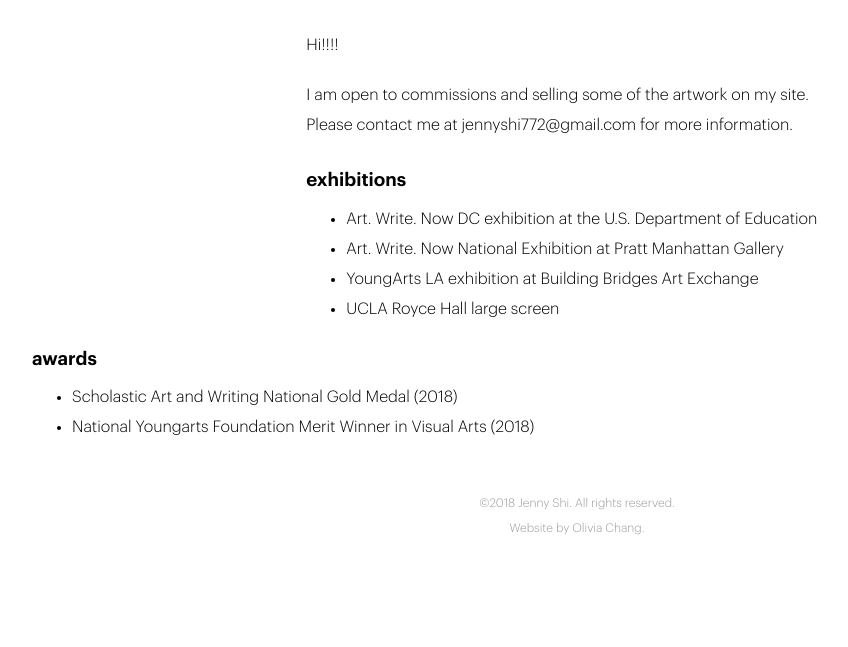
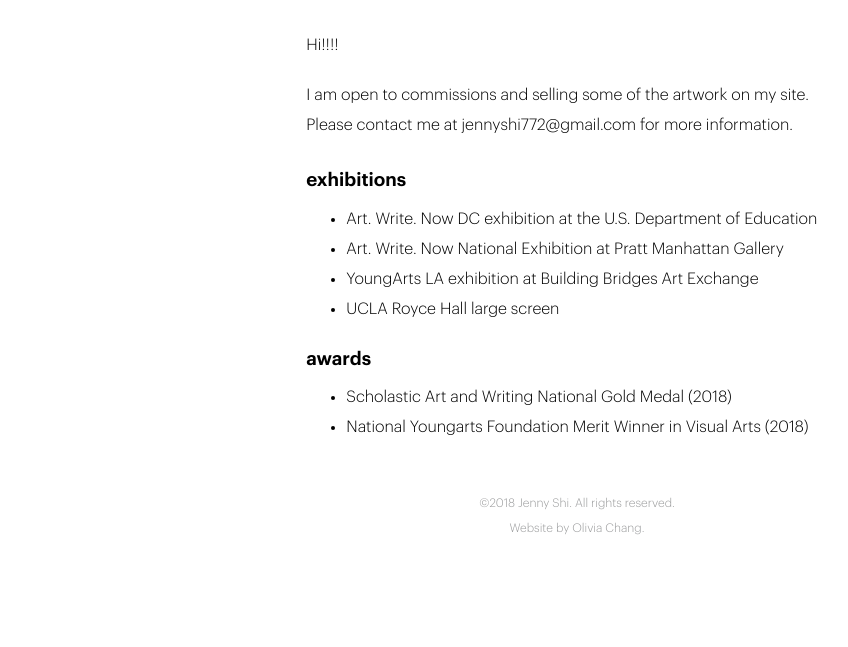
Before and after one commit to oliviachang29/jenny, a Jekyll site: the page built from about.markdown, in a window 1280 px wide. Shown: the part 685-1332 px from the top of the page, without its empty margins (63-911 px from the left). Built offline with Jekyll 4.4.1, drawn with Linux system fonts in a browser that asks for light colours; nearby versions of some CDN libraries.

Commit message:
Updated About

```diff
--- a/about.markdown
+++ b/about.markdown
@@ -19,6 +19,7 @@ layout: static
 		<li>UCLA Royce Hall large screen</li>
 	</ul>
 </div>
+<div class="text">
 <h3>awards</h3>
 <ul>
 		<li>Scholastic Art and Writing National Gold Medal (2018)</li>
```
